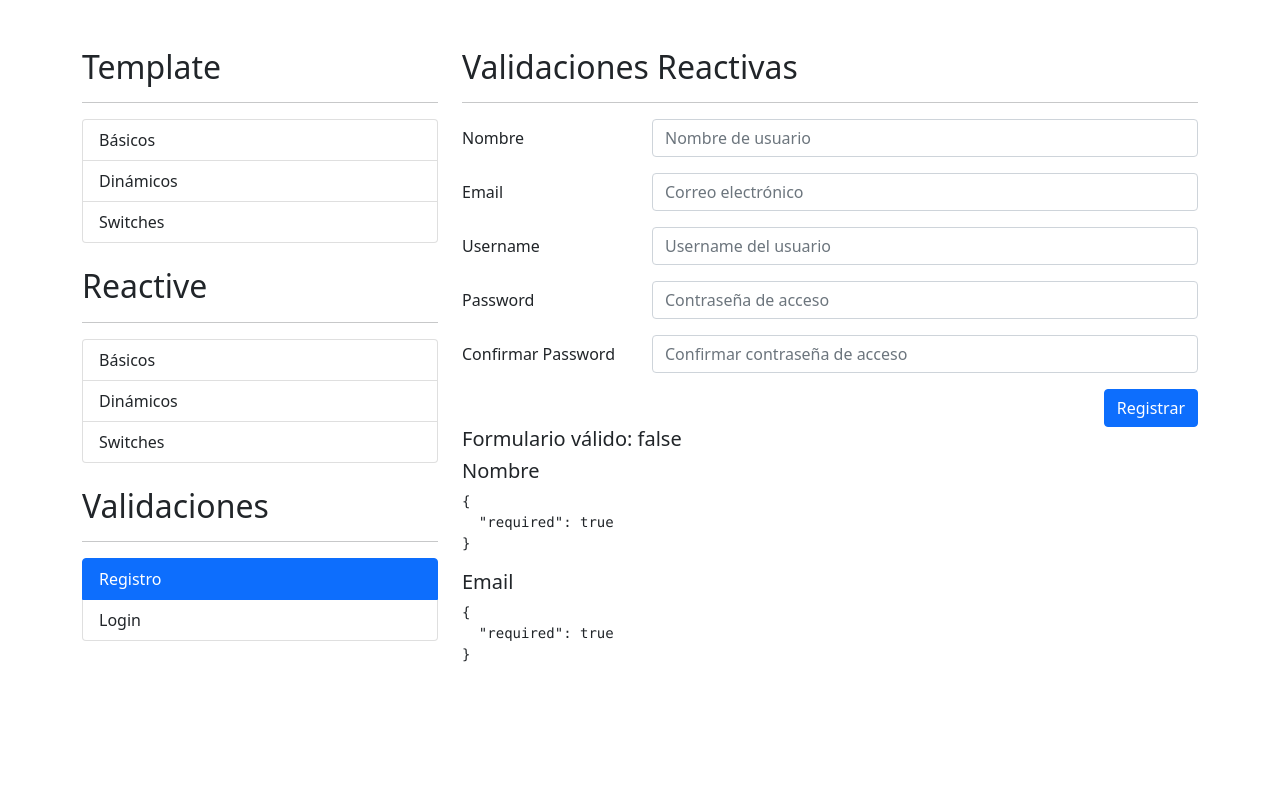
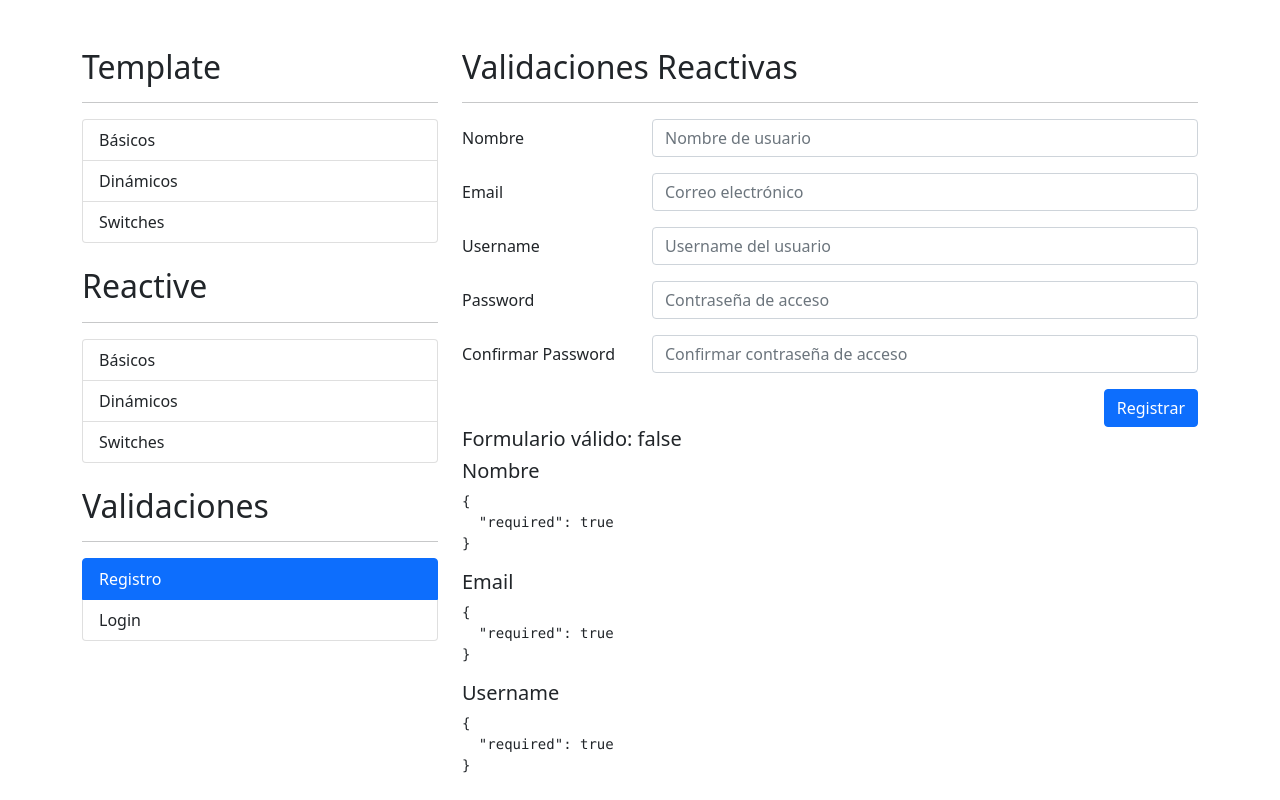
Before and after one commit to alexglzrys/angular-formularios, an Angular app: page /auth/registro in a window 1280 px wide. Built offline with nearby package versions, Linux system fonts and the light colour scheme.

Commit message:
validaciones personalizadas

```diff
--- a/src/app/auth/pages/registro/registro.component.html
+++ b/src/app/auth/pages/registro/registro.component.html
@@ -26,7 +26,8 @@
       <div class="row mb-3">
         <label for="" class="col-sm-3 col-form-label">Username</label>
         <div class="col-sm-9">
-          <input type="text" class="form-control" placeholder="Username del usuario">
+          <input type="text" class="form-control" formControlName="username" placeholder="Username del usuario">
+          <span class="form-text text-danger" *ngIf="campoEsInvalido('username')">El username no puede ser <strong>root</strong></span>
         </div>
       </div>
 
@@ -60,3 +61,5 @@
 <pre>{{ miFormulario.controls.nombre.errors | json }}</pre>
 <h5>Email</h5>
 <pre>{{ miFormulario.controls.email.errors | json }}</pre>
+<h5>Username</h5>
+<pre>{{ miFormulario.controls.username.errors | json }}</pre>
--- a/src/app/auth/pages/registro/registro.component.ts
+++ b/src/app/auth/pages/registro/registro.component.ts
@@ -1,5 +1,5 @@
 import { Component, OnInit } from '@angular/core';
-import { FormBuilder, FormGroup, Validators } from '@angular/forms';
+import { FormBuilder, FormControl, FormGroup, Validators } from '@angular/forms';
 
 @Component({
   selector: 'app-registro',
@@ -16,12 +16,28 @@ export class RegistroComponent implements OnInit {
     // Validar campo contra validaciones de angular y contra expresiones regulares
     nombre: ['', [Validators.required, Validators.pattern(this.nombreApellidoPattern)]],
     // Angular cuenta con un validador integrado para email, pero no es muy seguro - Validators.email
-    email: ['', [Validators.required, Validators.pattern(this.emailPattern)]]
+    email: ['', [Validators.required, Validators.pattern(this.emailPattern)]],
+    // Inyectar una función que nos provea de una validación personalizada
+    username: ['', [Validators.required, this.noPuedeSerRoot]]
   });
 
   constructor(private fb: FormBuilder) { }
 
   ngOnInit(): void {
+  }
+
+  noPuedeSerRoot(control: FormControl) {
+    const currentValue: string = control.value?.trim().toLowerCase();
+    if (currentValue === 'root') {
+      // No pasa la validación, retornar un objeto con la descripción del error
+      return {
+        noRoot: true,
+        description: 'El valor no puede ser root'
+      }
+    }
+
+    // Retornar Null si la validación pasa
+    return null;
   }
 
   campoEsInvalido(nombreCampo: string): boolean | undefined {
```
